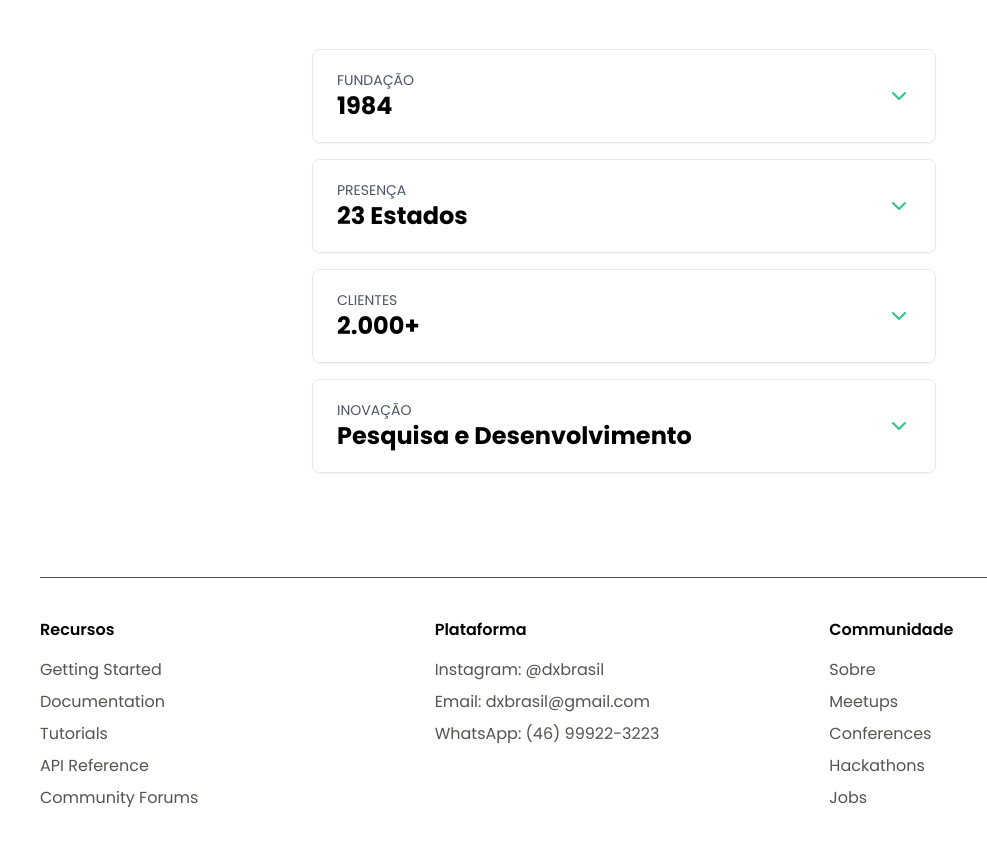
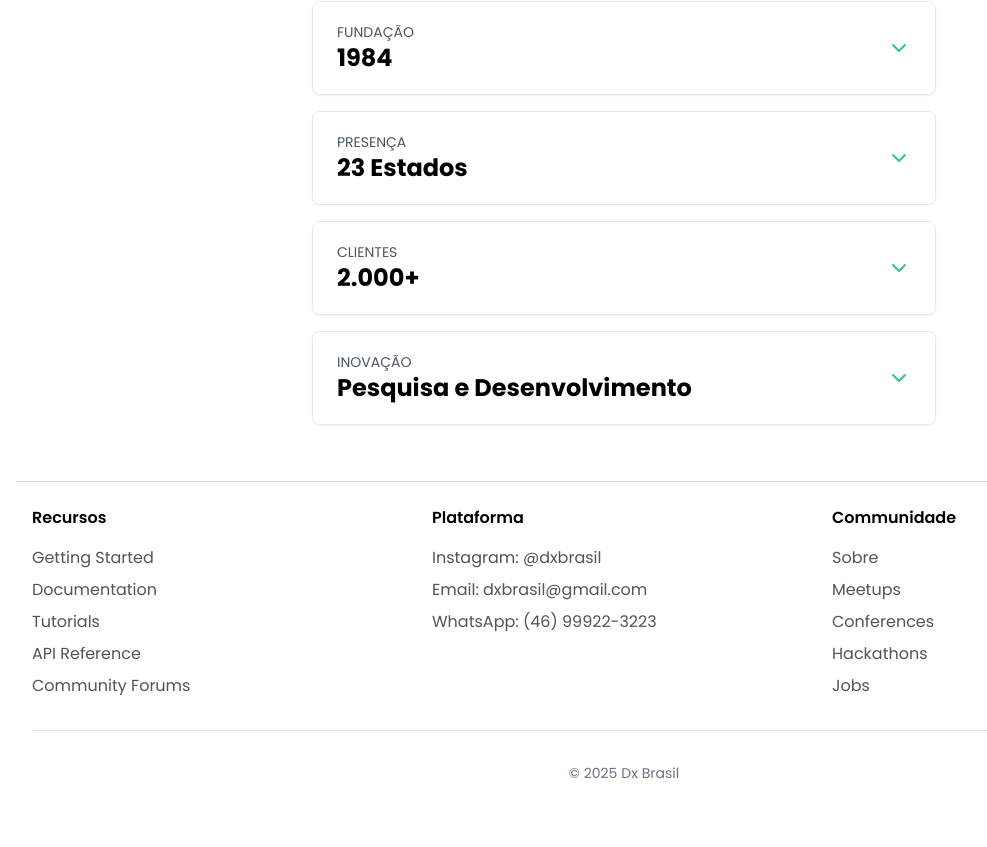
Before and after one commit to DesenvolvimentoVisionCar/dxBrasil, a React (Vite) app: page / in a window 1280 px wide. Shown: the part 3279-4126 px from the top of the page, without its empty margins (16-1003 px from the left). Built offline with nearby package versions, Linux system fonts and the light colour scheme; the HTML template or start-up script is replaced by a standard one.

Commit message:
💄 fix: Ajustando margens e melhorando footer da página

```diff
--- a/src/components/About.jsx
+++ b/src/components/About.jsx
@@ -306,8 +306,8 @@ const About = () => {
         </div>
       </div>
 
-      <div className="mb-20">
-        <h2 className="text-2xl sm:text-3xl tracking-tighter font-bold mb-8 text-center">
+      <div className="">
+        <h2 className="text-2xl sm:text-3xl tracking-tighter font-bold mb-10 text-center">
           Certificações e Reconhecimentos
         </h2>
         <div className="flex flex-wrap justify-center gap-8">
--- a/src/components/Footer.jsx
+++ b/src/components/Footer.jsx
@@ -1,7 +1,12 @@
+import { Footer } from "flowbite-react";
 import { resourcesLinks, platformLinks, communityLinks } from "../constants";
-const Footer = () => {
+
+const CustomFooter = () => {
   return (
-    <footer className="mt-20 border-t py-10 border-stone-600">
+    <>
+      <div className="w-full border-t border-[#dddde0]"></div>
+
+      <footer className="w-full px-4 py-6">
         <div className="grid grid-cols-2 lg:grid-cols-3 gap-4">
           <div>
             <h3 className="text-md font-semibold mb-4 text-start">Recursos</h3>
@@ -10,7 +15,7 @@ const Footer = () => {
                 <li key={index}>
                   <a
                     href={link.href}
-                  className="text-stone-600 text-start hover:text-stone-900"
+                    className="text-stone-600 hover:text-stone-900"
                   >
                     {link.text}
                   </a>
@@ -19,7 +24,7 @@ const Footer = () => {
             </ul>
           </div>
           <div>
-          <h3 className="text-md text-start font-semibold mb-4">Plataforma</h3>
+            <h3 className="text-md font-semibold mb-4 text-start">Plataforma</h3>
             <ul className="space-y-2 text-start">
               {platformLinks.map((link, index) => (
                 <li key={index}>
@@ -49,8 +54,13 @@ const Footer = () => {
             </ul>
           </div>
         </div>
+        <Footer.Divider />
+        <div className="mt-6 text-start">
+          <Footer.Copyright href="#" by="Dx Brasil" year={2025} />
+        </div>
       </footer>
+    </>
   );
 };
 
-export default Footer;
+export default CustomFooter;
--- a/src/components/TimelineSection.jsx
+++ b/src/components/TimelineSection.jsx
@@ -80,9 +80,9 @@ export default function TimelineSection() {
   };
 
   return (
-    <div className="flex justify-center items-center mt-20">
+    <div className="flex justify-center items-center mt-20 mb-8">
       <div className=" mx-4">
-        <h1 className="text-center text-3xl sm:text-5xl py-5 mb-6">
+        <h1 className="text-center text-3xl sm:text-5xl py-5 mb-10">
           Sobre Nós
           <p className="text-lg sm:text-xl mt-2 text-stone-500">
             A DX Brasil possui mais de 500+ parceiros
--- a/src/pages/HomePage.jsx
+++ b/src/pages/HomePage.jsx
@@ -8,7 +8,7 @@ import Footer from "../components/Footer";
 
 const HomePage = () => {
   return (
-    <div className="p-3 lg:p-14 srl">
+    <div className="p-3 lg:p-8 srl">
       <Navbar />
       <HeroSection />
       <FeatureSection />
```
Lines whose indentation alone changed are shown as unchanged.
